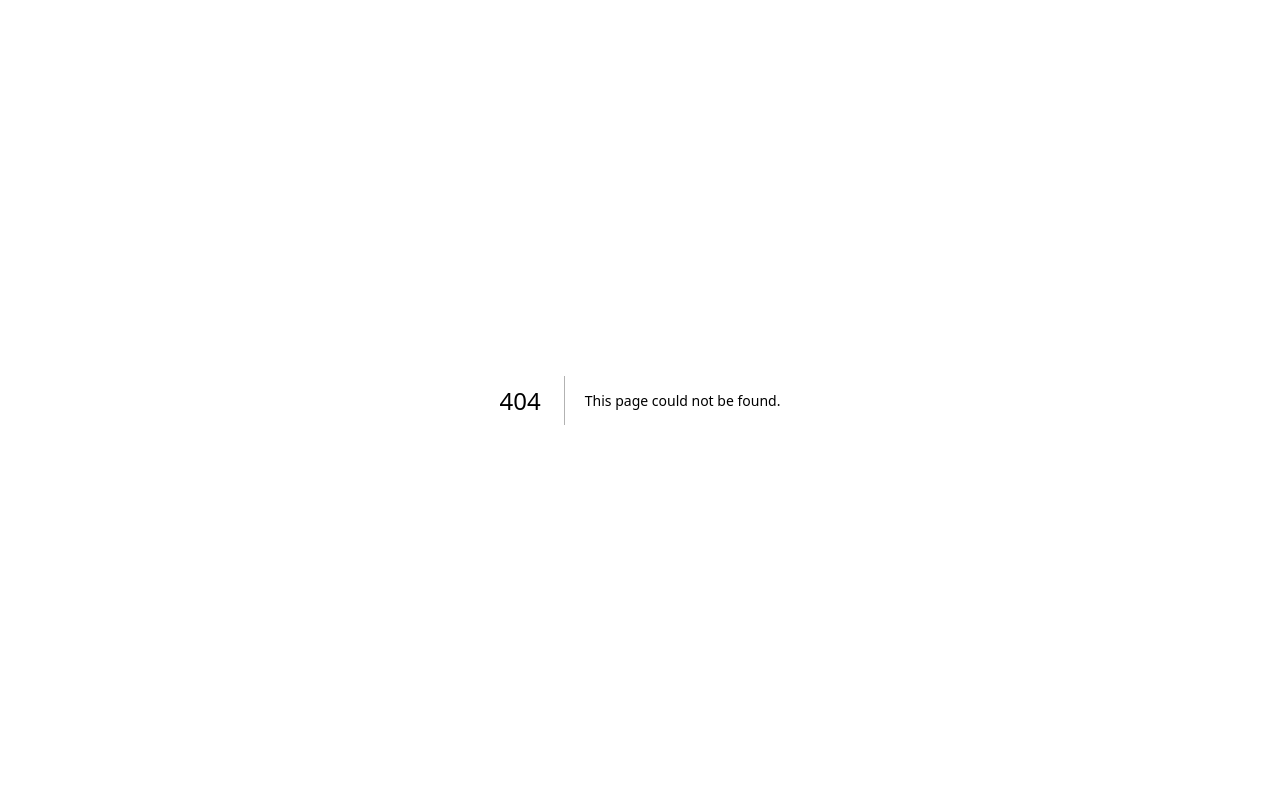
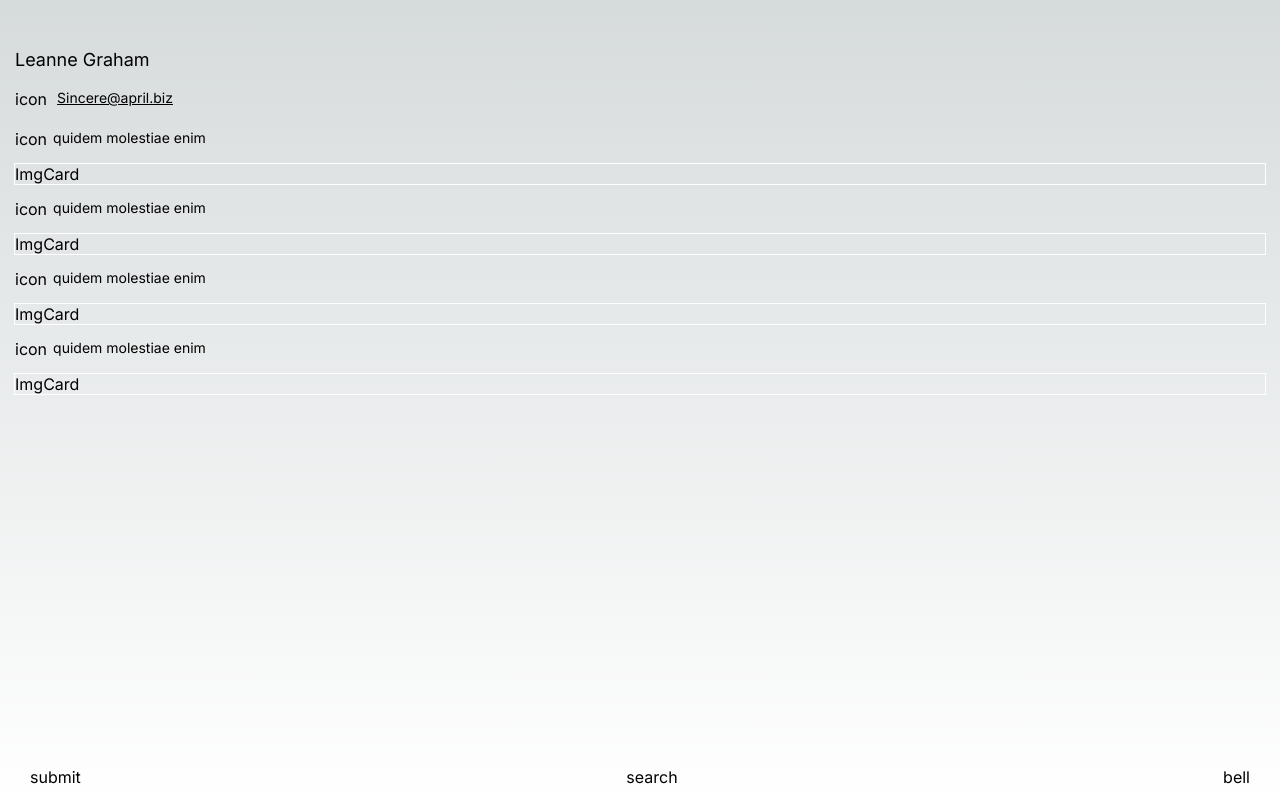
Before and after one commit to gn01675522/nextjs_interview, a Next.js app: page /album in a window 1280 px wide. Before the commit this address had no page. Built offline with nearby package versions, Linux system fonts and the light colour scheme.

Commit message:
feat: complete AlbumPage、AlbumReview's layout feat: complete Tabbar、ImgCard's layout

```diff
--- /dev/null
+++ b/app/album/page.scss
@@ -0,0 +1,31 @@
+.album {
+  width: 100%;
+  height: 100vh;
+  max-height: 100%;
+  padding: 15px;
+  &__owner {
+    display: flex;
+    flex-direction: column;
+    gap: 19px;
+    margin-top: 34px;
+    margin-bottom: 20px;
+    &-name {
+      font-size: 18px;
+      font-weight: 400;
+    }
+    &-email {
+      display: flex;
+      gap: 10px;
+      div {
+        font-size: 14px;
+        font-weight: 400;
+        text-decoration: underline;
+      }
+    }
+  }
+  &__list {
+    display: flex;
+    flex-direction: column;
+    gap: 15px;
+  }
+}
--- /dev/null
+++ b/app/album/page.tsx
@@ -0,0 +1,27 @@
+import AlbumReview from "@/components/AlbumReview/AlbumReview.component";
+import Tabbar from "@/components/Tabbar/Tabbar.component";
+
+import "./page.scss";
+
+const AlbumPage = () => {
+  return (
+    <main className="album">
+      <Tabbar />
+      <div className="album__owner">
+        <h1 className="album__owner-name">Leanne Graham</h1>
+        <div className="album__owner-email">
+          <span>icon</span>
+          <div>Sincere@april.biz</div>
+        </div>
+      </div>
+      <div className="album__list">
+        <AlbumReview />
+        <AlbumReview />
+        <AlbumReview />
+        <AlbumReview />
+      </div>
+    </main>
+  );
+};
+
+export default AlbumPage;
--- a/app/login/page.scss
+++ b/app/login/page.scss
@@ -1,4 +1,4 @@
-.login-page {
+.login {
   width: 100%;
   height: 100vh;
   padding: 15px;
@@ -51,7 +51,7 @@
 }
 
 @media screen and (min-width: 768px) {
-  .login-page {
+  .login {
     padding: 20px;
     &__body {
       height: calc(100% - 54px);
--- /dev/null
+++ b/components/AlbumReview/AlbumReview.component.tsx
@@ -0,0 +1,31 @@
+import Image from "next/image";
+
+import ImgCard from "../ImgCard/ImgCard.component";
+import "./AlbumReview.style.scss";
+
+const AlbumReview = () => {
+  return (
+    <div className="album-review">
+      <div className="album-review__title">
+        <span>icon</span>
+        <h3>quidem molestiae enim</h3>
+      </div>
+      <ul className="album-review__list">
+        <li>
+          <ImgCard />
+        </li>
+        <li>
+          <ImgCard />
+        </li>
+        <li>
+          <ImgCard />
+        </li>
+        <li>
+          <ImgCard />
+        </li>
+      </ul>
+    </div>
+  );
+};
+
+export default AlbumReview;
--- /dev/null
+++ b/components/AlbumReview/AlbumReview.style.scss
@@ -0,0 +1,39 @@
+.album-review {
+  display: flex;
+  width: 100%;
+  height: 100%;
+  flex-direction: column;
+  gap: 15px;
+  &__title {
+    display: flex;
+    gap: 6px;
+    h3 {
+      font-size: 14px;
+      font-weight: 400;
+    }
+  }
+  &__list {
+    outline: 1px solid white;
+    display: flex;
+    width: 100%;
+    height: 100%;
+    gap: 20px;
+    li {
+      list-style: none;
+    }
+    li:not(:first-child) {
+      display: none;
+    }
+  }
+}
+// min 233px max
+
+@media screen and (min-width: 1920px) {
+  .album-review {
+    &__list {
+      li:not(:first-child) {
+        display: unset;
+      }
+    }
+  }
+}
--- a/components/Button/Button.tsx
+++ b/components/Button/Button.component.tsx
@@ -1,4 +1,4 @@
-import "./Button.scss";
+import "./Button.style.scss";
 
 //* 整合所有 button 的類型
 //* 若後續有需要修改樣式的需求，就直接來這邊查找並修改
--- /dev/null
+++ b/components/ImgCard/ImgCard.component.tsx
@@ -0,0 +1,11 @@
+import "./ImgCard.style.scss";
+
+const ImgCard = () => {
+  return (
+    <div>
+      <div>ImgCard</div>
+    </div>
+  );
+};
+
+export default ImgCard;
--- /dev/null
+++ b/components/Tabbar/Tabbar.component.tsx
@@ -0,0 +1,16 @@
+import "./Tabbar.style.scss";
+
+const Tabbar = () => {
+  return (
+    <>
+      <div className="tabbar">
+        <div className="tabbar__search">search</div>
+        <div className="tabbar__submit">submit</div>
+        <div className="tabbar__bell">bell</div>
+      </div>
+      <div className="tabbar__blocker"></div>
+    </>
+  );
+};
+
+export default Tabbar;
--- /dev/null
+++ b/components/Tabbar/Tabbar.style.scss
@@ -0,0 +1,44 @@
+.tabbar {
+  position: fixed;
+  display: flex;
+  width: 100%;
+  height: 48px;
+  padding: 15px 30px;
+  bottom: 0;
+  left: 0;
+  justify-content: space-between;
+  &__search {
+    order: 2;
+  }
+  &__submit {
+    order: 1;
+  }
+  &__bell {
+    order: 3;
+  }
+  &__blocker {
+    display: none;
+    width: 100%;
+    height: 48px;
+  }
+}
+
+@media screen and (min-width: 1920px) {
+  .tabbar {
+    bottom: unset;
+    top: 0;
+    gap: 20px;
+    &__search,
+    &__submit,
+    &__bell {
+      order: unset;
+    }
+    &__submit {
+      margin-left: auto;
+    }
+    &__blocker {
+      display: block;
+      outline: 1px solid white;
+    }
+  }
+}
```
Also changed, not shown: app/login/page.tsx (+8 -8 lines), components/Button/Button.style.scss (renamed from components/Button/Button.scss), components/ImgCard/ImgCard.style.scss (added).
